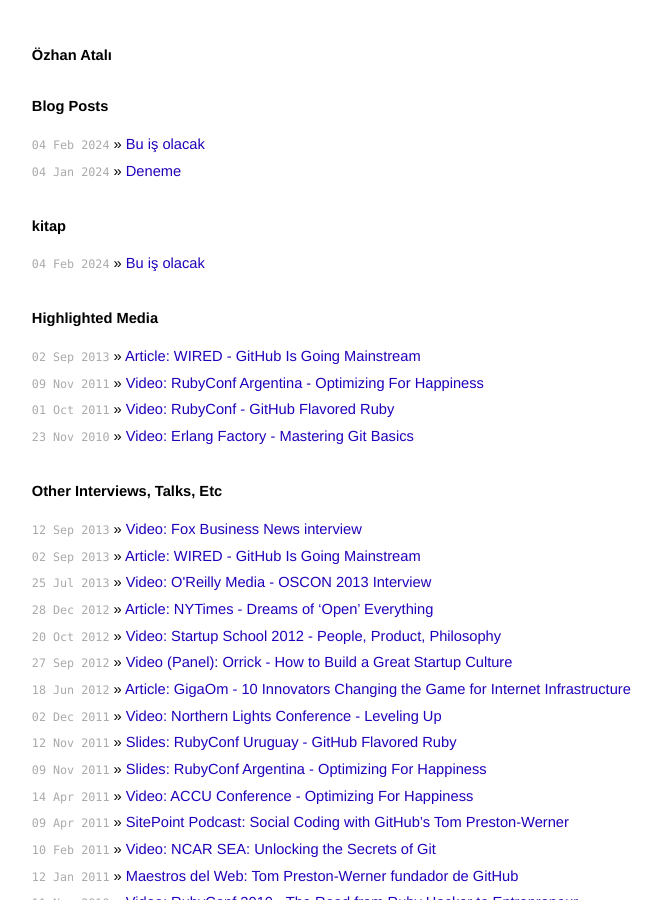
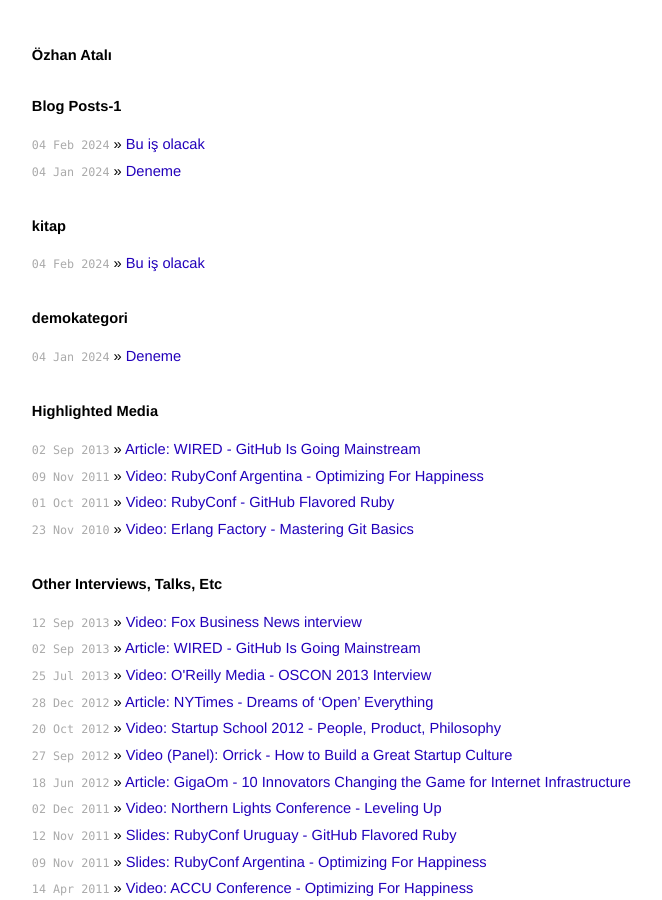
Before and after one commit to ozhanatali/ozhanatali.github.io, a Jekyll site: the page built from index.html, in a window 1280 px wide and 900 px high. Shown: the whole window, without its empty margins (300-962 px from the left). Built offline with Jekyll 4.4.1, drawn with Linux system fonts in a browser that asks for light colours.

Commit message:
Update index.html

```diff
--- a/index.html
+++ b/index.html
@@ -3,21 +3,21 @@
 title: Özhan Atalı
 ---
 
-{% assign NotIncludedCategories = '' %}
+{% assign categories_tobe_listed = ''| split: '' %}
 {% for member in site.data.members %}
-   {% assign NotIncludedCategories = member.name %}
+   {% assign categories_tobe_listed = member.name | concat: categories_tobe_listed %}
 {% endfor %}
 
 
 <div id="home">
-  <h1>Blog Posts</h1>
+  <h1>Blog Posts-1</h1>
   <ul class="posts">
     {% for post in site.posts %}
       <li><span>{{ post.date | date_to_string }}</span> &raquo; <a href="{{ post.url }}">{{ post.title }}</a></li>
     {% endfor %}
   </ul>
 
- {% for subcat in NotIncludedCategories %}
+ {% for subcat in categories_tobe_listed %}
   <h1>{{subcat}}</h1>
   <ul class="posts">
      {% for post in site.categories[subcat] %}
```
